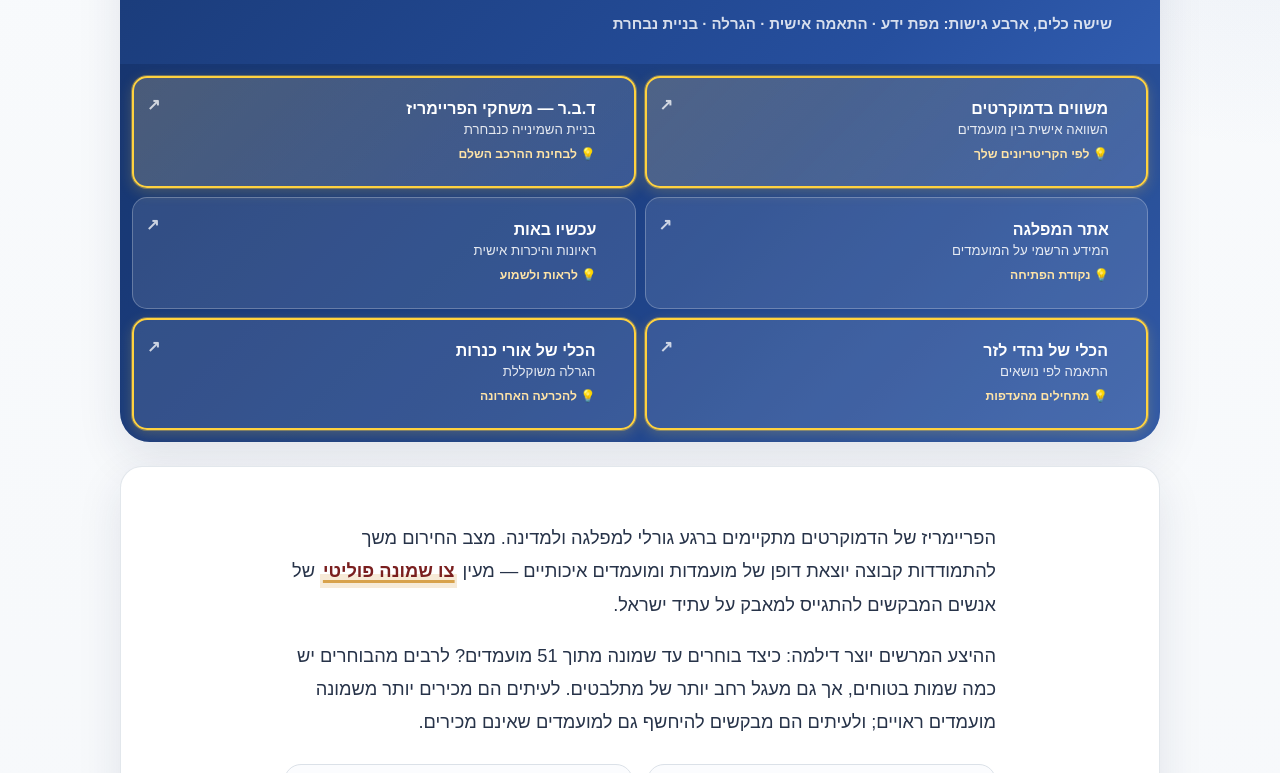
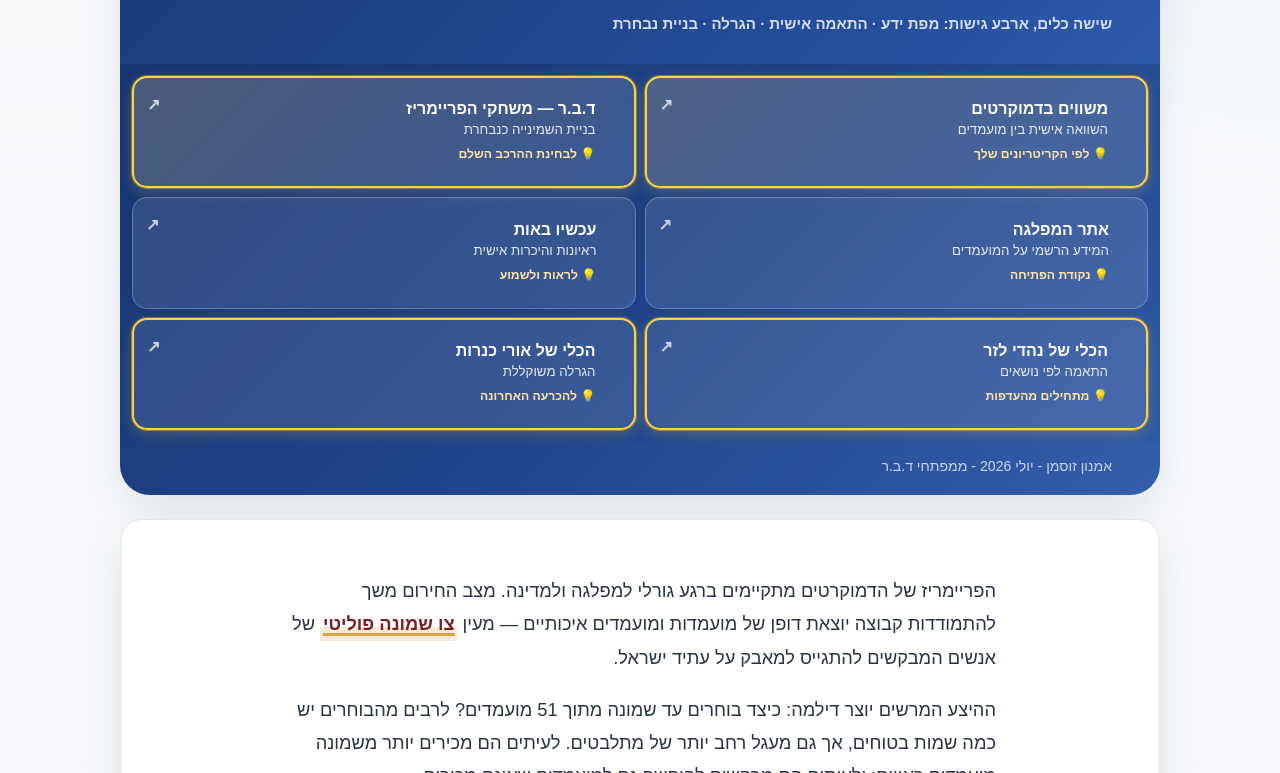
Before and after one commit to dbr-primaris/2026, a plain HTML site: page 24_hours_primaries_choice.html in a window 1280 px wide. Shown: the part 327-1100 px from the top of the page. Drawn offline with Linux system fonts and the light colour scheme.

Commit message:
@ הוספת חתימת מחבר בראש דף ריכוז הכלים
שורת meta מתחת לגריד הכלים: אמנון זוסמן - יולי 2026 - ממפתחי ד.ב.ר.
משתמשת בסגנון .meta שכבר היה בקובץ ולא נוצל. הגילוי הנאות בגוף
המאמר והחתימה בתחתית נשארו ללא שינוי.

Co-Authored-By: Claude Opus 4.8 <noreply@anthropic.com>
@

```diff
--- a/24_hours_primaries_choice.html
+++ b/24_hours_primaries_choice.html
@@ -459,6 +459,8 @@
           <span class="hint">💡 להכרעה האחרונה</span>
         </a>
       </nav>
+
+      <div class="meta">אמנון זוסמן - יולי 2026 - ממפתחי ד.ב.ר</div>
     </header>
 
     <article class="article">
```
